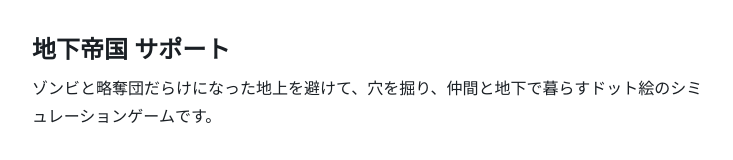
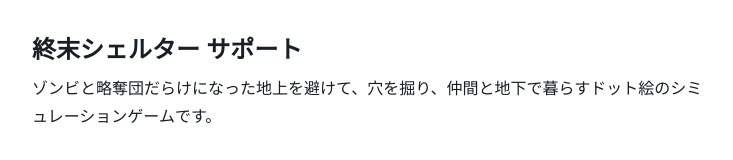
Before and after one commit to namo05241/chikateikoku-support, a plain HTML site: page index.html in a window 1280 px wide. Shown: the top 160 px of the page, without its empty margins (268-1001 px from the left). Drawn offline with Linux system fonts and the light colour scheme.

Commit message:
名前を終末シェルターに変更
Co-Authored-By: Claude Opus 5.5 <noreply@anthropic.com>

```diff
--- a/index.html
+++ b/index.html
@@ -3,7 +3,7 @@
 <head>
 <meta charset="utf-8">
 <meta name="viewport" content="width=device-width, initial-scale=1">
-<title>地下帝国 サポート</title>
+<title>終末シェルター サポート</title>
 <style>
   :root { color-scheme: light dark; }
   body { margin: 0; font: 16px/1.8 system-ui, -apple-system, "Hiragino Sans", sans-serif; background: #fff; color: #1a1f24; }
@@ -17,7 +17,7 @@
 </head>
 <body>
 <main>
-  <h1>地下帝国 サポート</h1>
+  <h1>終末シェルター サポート</h1>
   <p>ゾンビと略奪団だらけになった地上を避けて、穴を掘り、仲間と地下で暮らすドット絵のシミュレーションゲームです。</p>
 
   <h2>遊び方</h2>
```
Also changed, not shown: privacy.html (+2 -2 lines).
